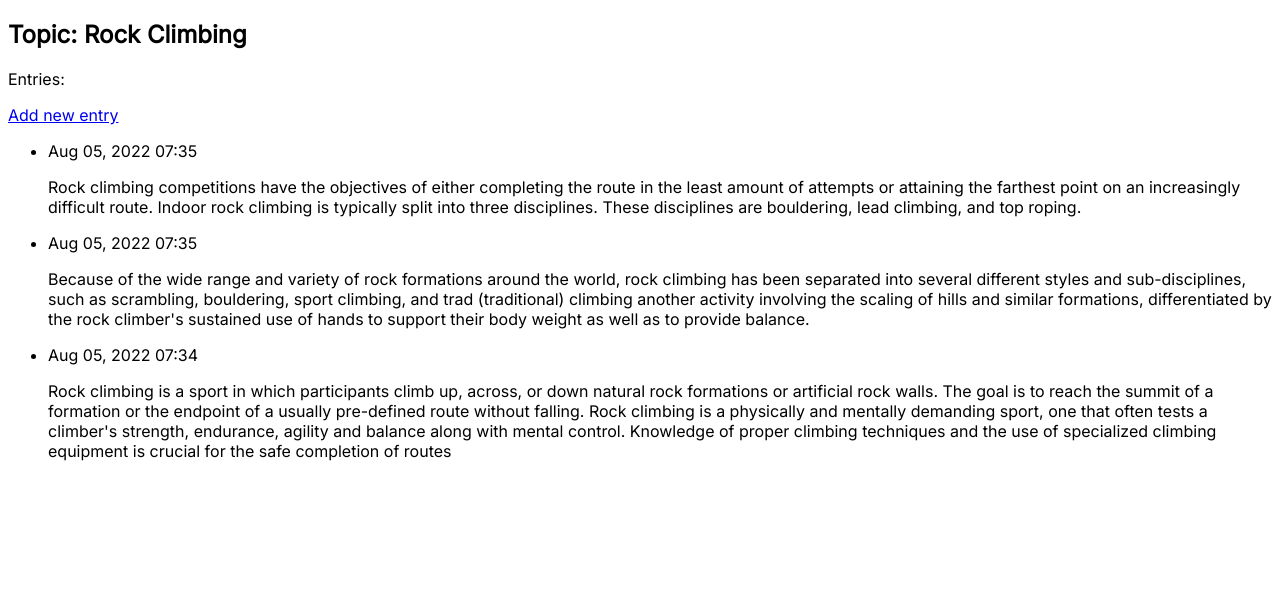
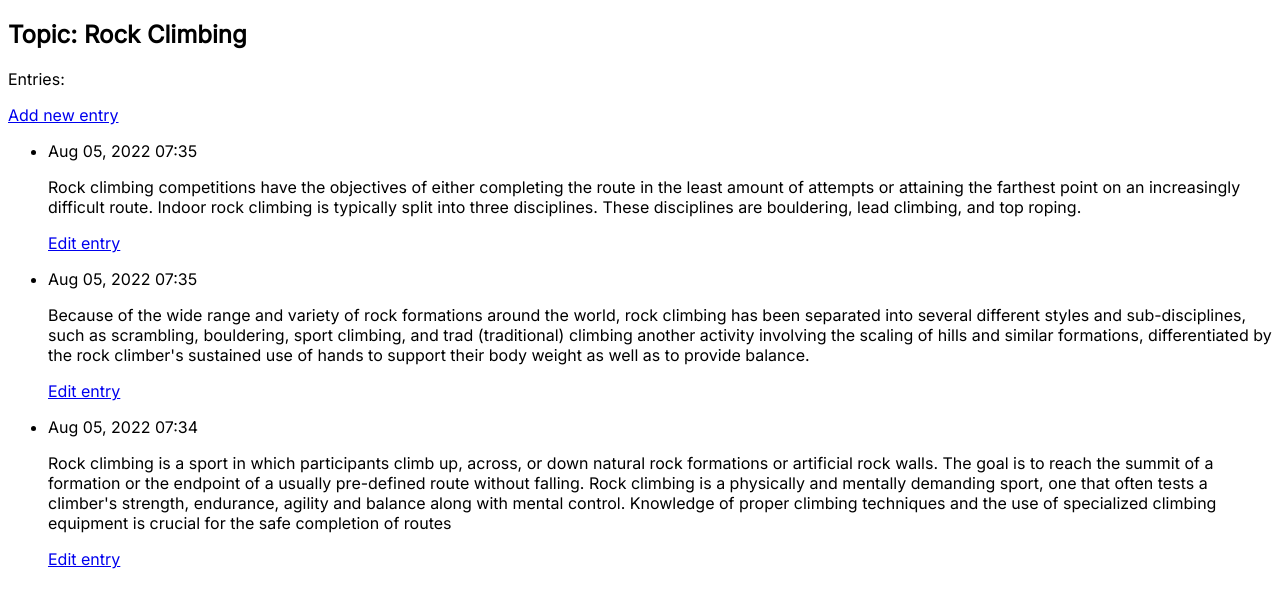
Before and after one commit to Ahljenn/django-learning-log, a Django app: page /topics/1/ in a window 1280 px wide. Shown: the part 68-676 px from the top of the page. Run offline with Django 3.2, Linux system fonts and the light colour scheme; data comes from the database, SQL or seed files in the repository; both versions use the stored data as it was after the commit; parts of the project's set-up code (start-up, migrations or seed data) failed here and were passed over.

Commit message:
Working edit entry feature

```diff
--- a/learning_logs/templates/learning_logs/topic.html
+++ b/learning_logs/templates/learning_logs/topic.html
@@ -13,6 +13,10 @@
       <li>
         <p>{{ entry.date_added|date:'M d, Y H:i' }}</p>
         <p>{{ entry.text|linebreaks }}</p>
+        <p>
+          <a href="{% url 'learning_logs:edit_entry' entry.id %}">Edit entry</a>
+        </p>
+
       </li>
     {% empty %}
       <li>There are no entries for this topic yet!</li>
@@ -24,4 +28,7 @@
 <!--
   In django, (|) represents a template fulter - modifies the value in a template.
   The filter linebreaks ensures that long text entries include line breaks in a format understood by the browser.
+
+  learning_logs:new_entry routes to /new_entry/id
+  learning_logs:edit_entry routes to /edit_entry/id
 -->
--- a/learning_logs/urls.py
+++ b/learning_logs/urls.py
@@ -24,4 +24,7 @@ urlpatterns = [
 
   # Page for adding a new entry.
   path('new_entry/<int:topic_id>/', views.new_entry, name='new_entry'),
+
+  # Page for editing an existing entry.
+  path('edit_entry/<int:entry_id>/', views.edit_entry, name='edit_entry'),
 ]
--- a/learning_logs/views.py
+++ b/learning_logs/views.py
@@ -1,5 +1,5 @@
 from django.shortcuts import render, redirect
-from .models import Topic
+from .models import Topic, Entry
 from .forms import TopicForm, EntryForm
 
 # Create your views here.
@@ -45,7 +45,7 @@ def new_topic(request):
 
 
 def new_entry(request, topic_id):
-  """Returns the new entry page for a topic."""
+  """Renders the new entry page for a topic."""
   topic = Topic.objects.get(id=topic_id)
 
   if request.method != 'POST':
@@ -61,5 +61,31 @@ def new_entry(request, topic_id):
       return redirect('learning_logs:topic', topic_id=topic_id)
 
   # Display a blank or invalid form.
-  context = {'topic': topic, 'form': form}
+  context = {
+    'topic': topic,
+    'form': form
+  }
   return render(request, 'learning_logs/new_entry.html', context)
+
+def edit_entry(request, entry_id):
+  """Renders the page to edit an existing entry."""
+  entry = Entry.objects.get(id=entry_id)
+  topic = entry.topic
+
+  if request.method != 'POST':
+    # Initial request; pre-fill form with current entry. For a GET request.
+    form = EntryForm(instance=entry)
+  else:
+    # POST data submitted; process data.
+    form = EntryForm(instance=entry, data=request.POST)
+    if form.is_valid():
+      form.save()
+      return redirect('learning_logs:topic', topic_id=topic.id)
+
+  context = {
+    'entry': entry,
+    'topic': topic,
+    'form': form
+  }
+
+  return render(request, 'learning_logs/edit_entry.html', context)
```
Also changed, not shown: learning_logs/templates/learning_logs/edit_entry.html (added, +15 -0 lines), db.sqlite3.
